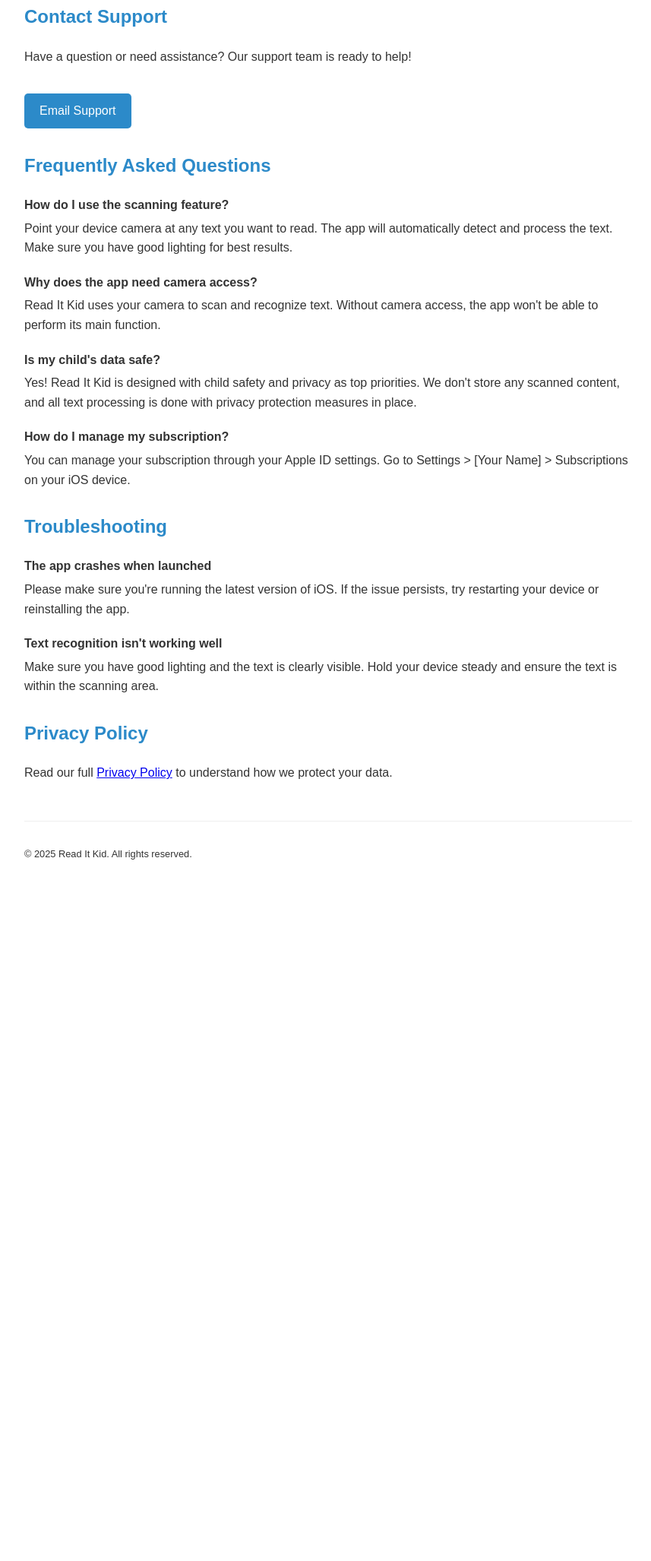
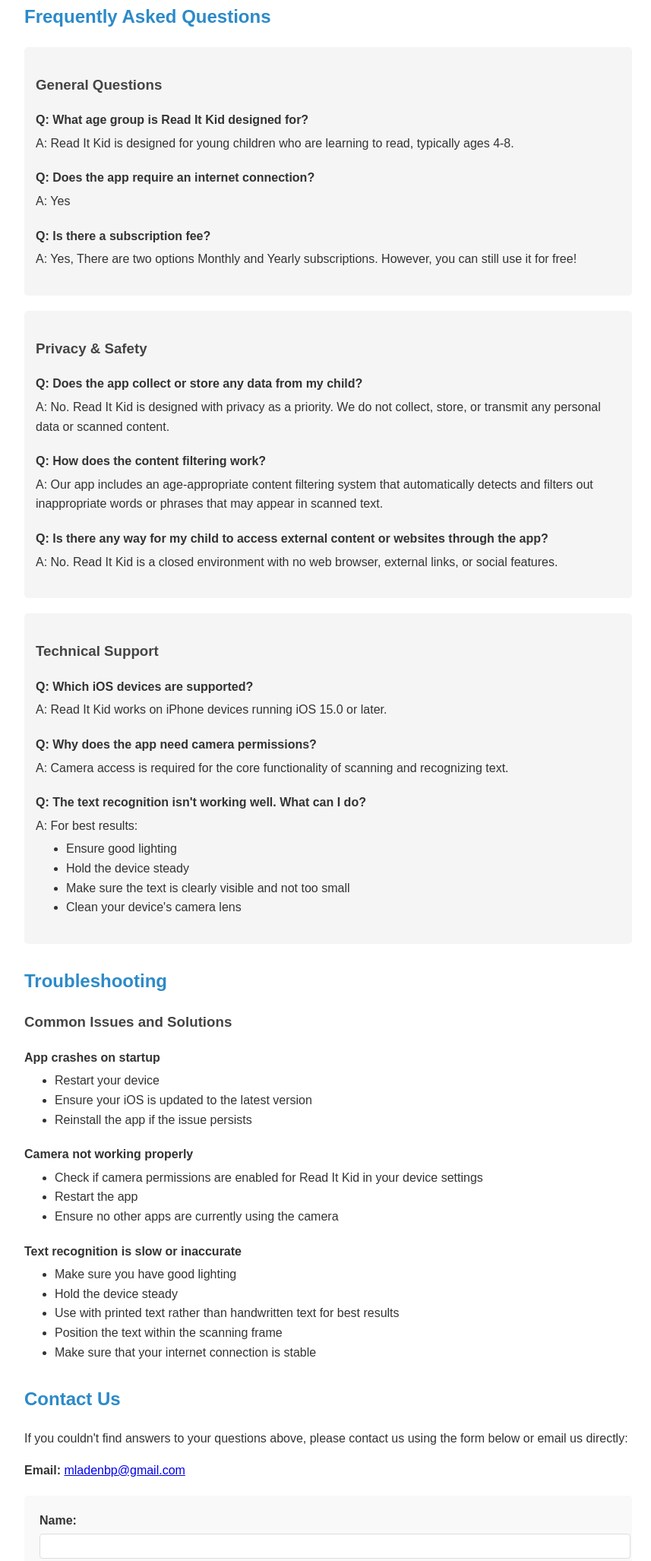
Before and after one commit to mladenrakonjac/readitkid-support, a plain HTML site: page index.html in a window 1280 px wide. Shown: the part 204-2258 px from the top of the page at 76% size, without its empty margins (208-1065 px from the left). Before the commit the page ends 1371 px from the top, so only its background shows below. Drawn offline with Linux system fonts and the light colour scheme.

Commit message:
Update index.html

```diff
--- a/index.html
+++ b/index.html
@@ -22,6 +22,10 @@
             color: #2c8ac9;
             margin-top: 30px;
         }
+        h3 {
+            color: #444;
+            margin-top: 20px;
+        }
         .contact-button {
             display: inline-block;
             background-color: #2c8ac9;
@@ -38,65 +42,163 @@
             font-weight: bold;
             margin-bottom: 5px;
         }
+        .faq-category {
+            background-color: #f5f5f5;
+            padding: 15px;
+            border-radius: 5px;
+            margin-bottom: 20px;
+        }
+        ul {
+            margin-top: 5px;
+        }
     </style>
 </head>
 <body>
-    <h1>Read It Kid - Support Center</h1>
+    <h1>Read It Kid - Support</h1>
 
-    <p>Welcome to the Read It Kid support page! We're here to help you with any questions or issues you might have with our app.</p>
-
-    <h2>Contact Support</h2>
-    <p>Have a question or need assistance? Our support team is ready to help!</p>
-    <a href="mailto:support@yourdomain.com" class="contact-button">Email Support</a>
+    <p>Welcome to Read It Kid Support! Thank you for using Read It Kid, the iOS app that helps children discover the joy of reading through interactive scanning technology with Little Steve as their guide!</p>
 
     <h2>Frequently Asked Questions</h2>
 
-    <div class="faq-item">
-        <div class="faq-question">How do I use the scanning feature?</div>
-        <div class="faq-answer">
-            Point your device camera at any text you want to read. The app will automatically detect and process the text. Make sure you have good lighting for best results.
+    <div class="faq-category">
+        <h3>General Questions</h3>
+
+        <div class="faq-item">
+            <div class="faq-question">Q: What age group is Read It Kid designed for?</div>
+            <div class="faq-answer">A: Read It Kid is designed for young children who are learning to read, typically ages 4-8.</div>
+        </div>
+
+        <div class="faq-item">
+            <div class="faq-question">Q: Does the app require an internet connection?</div>
+            <div class="faq-answer">A: Yes</div>
+        </div>
+
+        <div class="faq-item">
+            <div class="faq-question">Q: Is there a subscription fee?</div>
+            <div class="faq-answer">A: Yes, There are two options Monthly and Yearly subscriptions. However, you can still use it for free!</div>
         </div>
     </div>
 
-    <div class="faq-item">
-        <div class="faq-question">Why does the app need camera access?</div>
-        <div class="faq-answer">
-            Read It Kid uses your camera to scan and recognize text. Without camera access, the app won't be able to perform its main function.
+    <div class="faq-category">
+        <h3>Privacy & Safety</h3>
+
+        <div class="faq-item">
+            <div class="faq-question">Q: Does the app collect or store any data from my child?</div>
+            <div class="faq-answer">A: No. Read It Kid is designed with privacy as a priority. We do not collect, store, or transmit any personal data or scanned content.</div>
+        </div>
+
+        <div class="faq-item">
+            <div class="faq-question">Q: How does the content filtering work?</div>
+            <div class="faq-answer">A: Our app includes an age-appropriate content filtering system that automatically detects and filters out inappropriate words or phrases that may appear in scanned text.</div>
+        </div>
+
+        <div class="faq-item">
+            <div class="faq-question">Q: Is there any way for my child to access external content or websites through the app?</div>
+            <div class="faq-answer">A: No. Read It Kid is a closed environment with no web browser, external links, or social features.</div>
         </div>
     </div>
 
-    <div class="faq-item">
-        <div class="faq-question">Is my child's data safe?</div>
-        <div class="faq-answer">
-            Yes! Read It Kid is designed with child safety and privacy as top priorities. We don't store any scanned content, and all text processing is done with privacy protection measures in place.
+    <div class="faq-category">
+        <h3>Technical Support</h3>
+
+        <div class="faq-item">
+            <div class="faq-question">Q: Which iOS devices are supported?</div>
+            <div class="faq-answer">A: Read It Kid works on iPhone devices running iOS 15.0 or later.</div>
         </div>
-    </div>
 
-    <div class="faq-item">
-        <div class="faq-question">How do I manage my subscription?</div>
-        <div class="faq-answer">
-            You can manage your subscription through your Apple ID settings. Go to Settings > [Your Name] > Subscriptions on your iOS device.
+        <div class="faq-item">
+            <div class="faq-question">Q: Why does the app need camera permissions?</div>
+            <div class="faq-answer">A: Camera access is required for the core functionality of scanning and recognizing text.</div>
+        </div>
+
+        <div class="faq-item">
+            <div class="faq-question">Q: The text recognition isn't working well. What can I do?</div>
+            <div class="faq-answer">A: For best results:
+                <ul>
+                    <li>Ensure good lighting</li>
+                    <li>Hold the device steady</li>
+                    <li>Make sure the text is clearly visible and not too small</li>
+                    <li>Clean your device's camera lens</li>
+                </ul>
+            </div>
         </div>
     </div>
 
     <h2>Troubleshooting</h2>
 
+    <h3>Common Issues and Solutions</h3>
+
     <div class="faq-item">
-        <div class="faq-question">The app crashes when launched</div>
+        <div class="faq-question">App crashes on startup</div>
         <div class="faq-answer">
-            Please make sure you're running the latest version of iOS. If the issue persists, try restarting your device or reinstalling the app.
+            <ul>
+                <li>Restart your device</li>
+                <li>Ensure your iOS is updated to the latest version</li>
+                <li>Reinstall the app if the issue persists</li>
+            </ul>
         </div>
     </div>
 
     <div class="faq-item">
-        <div class="faq-question">Text recognition isn't working well</div>
+        <div class="faq-question">Camera not working properly</div>
         <div class="faq-answer">
-            Make sure you have good lighting and the text is clearly visible. Hold your device steady and ensure the text is within the scanning area.
+            <ul>
+                <li>Check if camera permissions are enabled for Read It Kid in your device settings</li>
+                <li>Restart the app</li>
+                <li>Ensure no other apps are currently using the camera</li>
+            </ul>
         </div>
     </div>
 
+    <div class="faq-item">
+        <div class="faq-question">Text recognition is slow or inaccurate</div>
+        <div class="faq-answer">
+            <ul>
+                <li>Make sure you have good lighting</li>
+                <li>Hold the device steady</li>
+                <li>Use with printed text rather than handwritten text for best results</li>
+                <li>Position the text within the scanning frame</li>
+                <li>Make sure that your internet connection is stable</li>
+            </ul>
+        </div>
+    </div>
+
+    <h2>Contact Us</h2>
+
+    <p>If you couldn't find answers to your questions above, please contact us using the form below or email us directly:</p>
+    <p><strong>Email:</strong> <a href="mailto:mladenbp@gmail.com">mladenbp@gmail.com</a></p>
+
+    <form action="https://formspree.io/f/mladenbp@gmail.com" method="POST" style="margin-top: 20px; background: #f9f9f9; padding: 20px; border-radius: 5px;">
+        <div style="margin-bottom: 15px;">
+            <label for="name" style="display: block; margin-bottom: 5px; font-weight: bold;">Name:</label>
+            <input type="text" id="name" name="name" style="width: 100%; padding: 8px; border: 1px solid #ddd; border-radius: 4px;" required>
+        </div>
+
+        <div style="margin-bottom: 15px;">
+            <label for="email" style="display: block; margin-bottom: 5px; font-weight: bold;">Email:</label>
+            <input type="email" id="email" name="email" style="width: 100%; padding: 8px; border: 1px solid #ddd; border-radius: 4px;" required>
+        </div>
+
+        <div style="margin-bottom: 15px;">
+            <label for="subject" style="display: block; margin-bottom: 5px; font-weight: bold;">Subject:</label>
+            <input type="text" id="subject" name="subject" style="width: 100%; padding: 8px; border: 1px solid #ddd; border-radius: 4px;" required>
+        </div>
+
+        <div style="margin-bottom: 15px;">
+            <label for="message" style="display: block; margin-bottom: 5px; font-weight: bold;">Message:</label>
+            <textarea id="message" name="message" rows="5" style="width: 100%; padding: 8px; border: 1px solid #ddd; border-radius: 4px;" required></textarea>
+        </div>
+
+        <button type="submit" style="background-color: #2c8ac9; color: white; border: none; padding: 10px 20px; border-radius: 5px; cursor: pointer; font-weight: bold;">Send Message</button>
+    </form>
+
+    <p style="margin-top: 15px;">We aim to respond to all inquiries within 48 hours.</p>
+
     <h2>Privacy Policy</h2>
-    <p>Read our full <a href="privacy.html">Privacy Policy</a> to understand how we protect your data.</p>
+    <p><a href="https://rain-eyelash-686.notion.site/ReadItKid-Privacy-Policy-1a93c46133ee80188349c83932b5bd6c">ReadItKid Privacy Policy</a></p>
+
+    <h2>Terms of Use</h2>
+    <p><a href="https://rain-eyelash-686.notion.site/ReadItKid-AI-Terms-And-Conditions-7e2efbdd4b6a4af893f2a5ea0badd4fe">ReadItKid AI Terms And Conditions</a></p>
 
     <footer style="margin-top: 50px; border-top: 1px solid #eee; padding-top: 20px; font-size: 0.8em;">
         <p>© 2025 Read It Kid. All rights reserved.</p>
```
